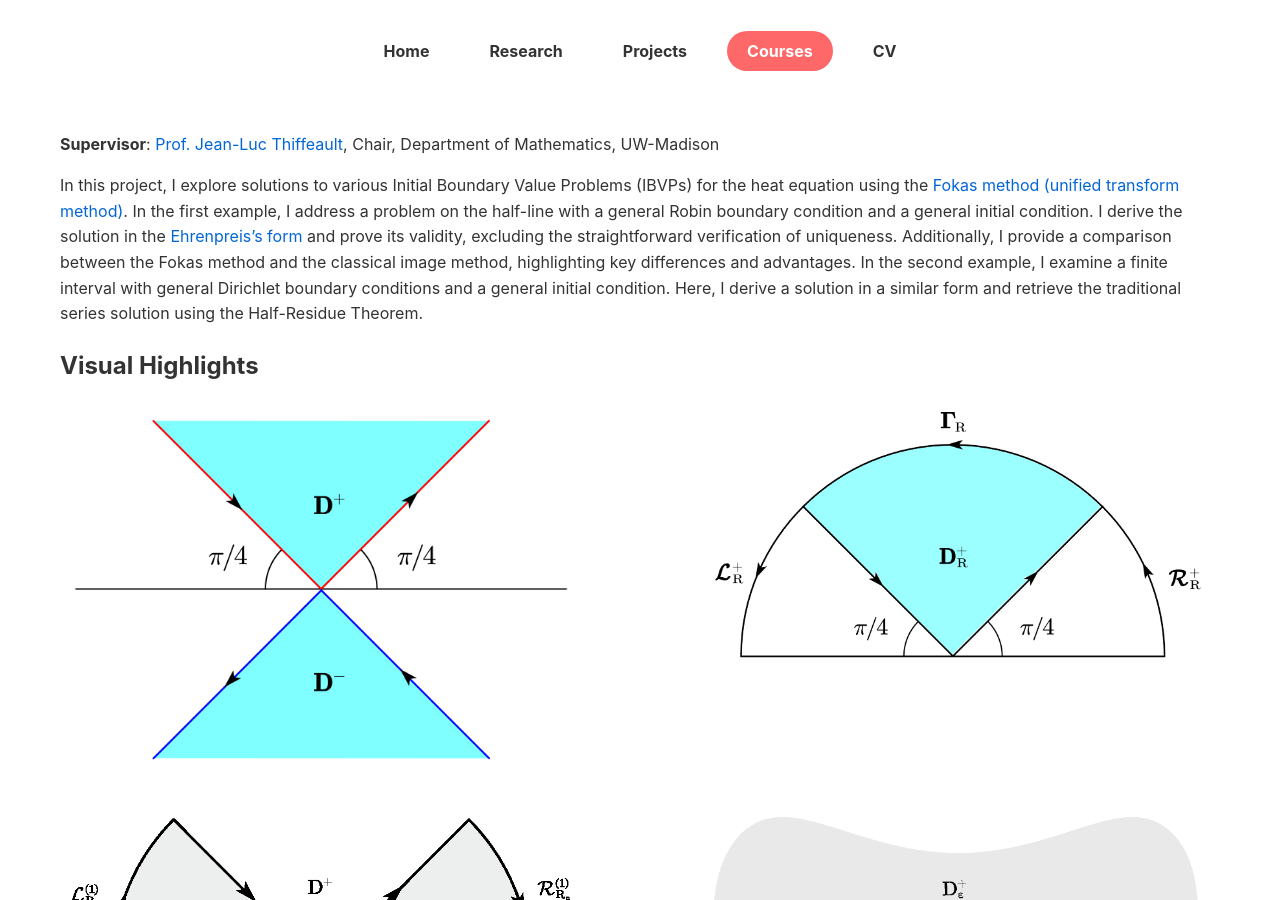
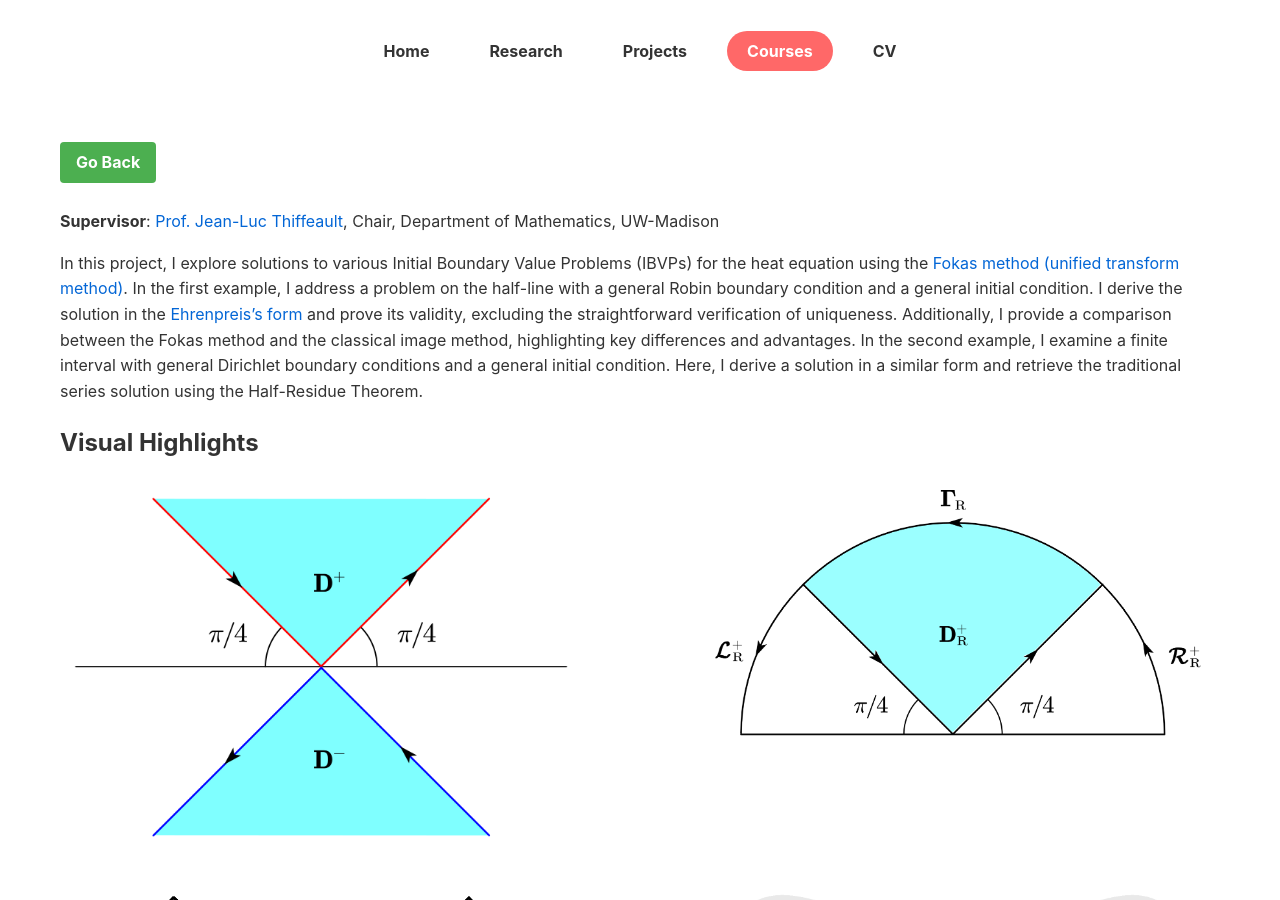
Before and after one commit to Yoon-1023/Yoon-1023.github.io, a Jekyll site: the page built from Courses/Methods_in_Applied_Math/Fokas.md, in a window 1280 px wide and 900 px high. Built offline with Jekyll 4.4.1, drawn with Linux system fonts in a browser that asks for light colours.

Commit message:
Update Fokas.md

```diff
--- a/Courses/Methods_in_Applied_Math/Fokas.md
+++ b/Courses/Methods_in_Applied_Math/Fokas.md
@@ -4,6 +4,7 @@ title: "Fokas Method for IBVPs of Heat Equations"
 permalink: /courses/fokas/
 ---
 
+<a href="/courses/" style="display: inline-block; margin: 10px 0; padding: 8px 16px; background-color: #4CAF50; color: white; border-radius: 4px; text-decoration: none; font-weight: bold;">Go Back</a>
 
 **Supervisor**: [Prof. Jean-Luc Thiffeault](https://people.math.wisc.edu/~thiffeault/), Chair, Department of Mathematics, UW-Madison
 
```
